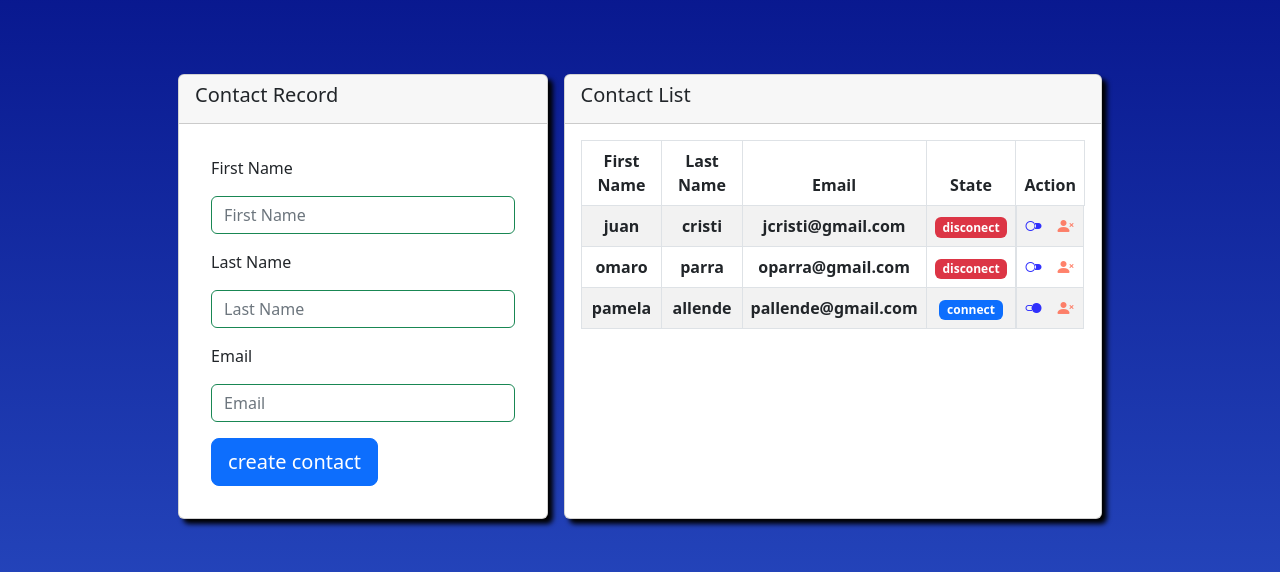
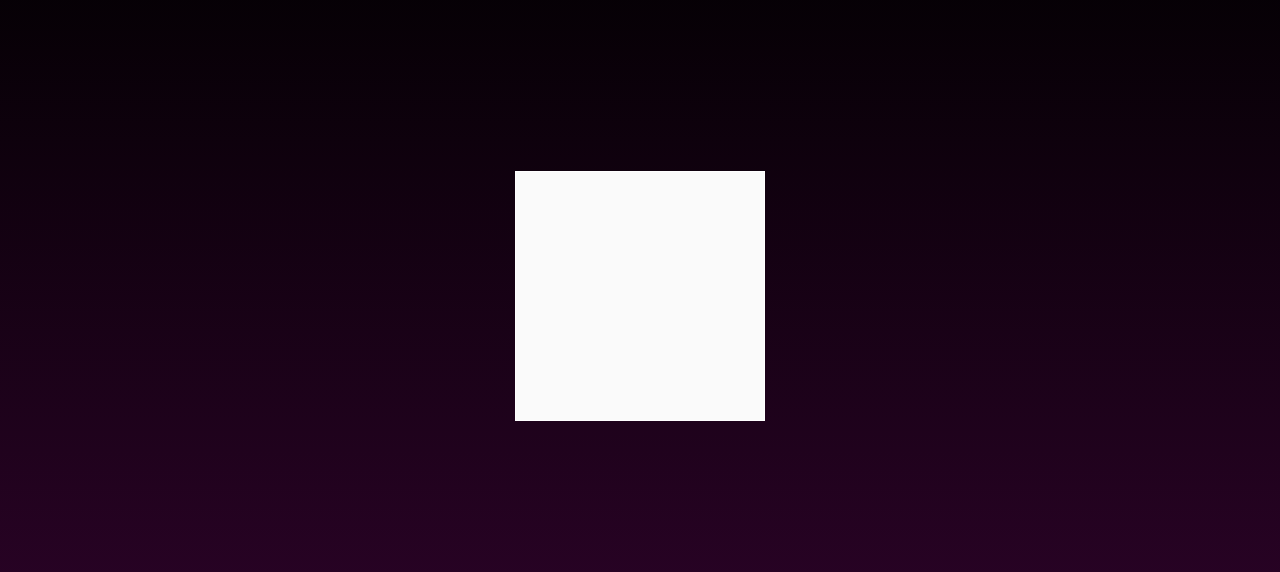
Before and after one commit to omaroaburto/react-open-bootcamp, a React (Create React App) app: page / in a window 1280 px wide. Shown: the part 104-676 px from the top of the page. Built offline with nearby package versions, Linux system fonts and the light colour scheme.

Commit message:
change the color of the square

```diff
--- a/src/App.css
+++ b/src/App.css
@@ -43,7 +43,7 @@ body {
   align-items: center;
   justify-content: center;
   padding: 40px;
-  background-image: linear-gradient(180deg, rgb(4, 17, 136), rgb(41, 76, 194));
+  background-image: linear-gradient(180deg, rgb(0, 0, 0), rgb(46, 3, 42));
   height: 100vh;
 }
 
--- a/src/App.js
+++ b/src/App.js
@@ -8,14 +8,16 @@
 //import TaskListComponent from "./components/container/task-list";
 // import Greeting from "./components/pure/Greeting";
 import './App.css';
-import ContactList from "./components/container/ContactList";
+import Square from './components/pure/Square';
+//import OptionalRender from './components/pure/OptionalRender';
+//import ContactList from "./components/container/ContactList";
 
 function App() {
 
   return (
     <div>
         {/* <TaskListComponent/> */}
-        <ContactList/>
+        <Square/>
     </div>
   );
 }
--- /dev/null
+++ b/src/components/pure/OptionalRender.jsx
@@ -0,0 +1,61 @@
+import React, { useState } from "react";
+
+const LoginButton = ({ LoginAction }) => {
+  return (
+    <button className="btn btn-primary btn-lg" onClick={LoginAction}>
+      Login
+    </button>
+  );
+};
+
+const LogoutButton = ({ LogoutAction }) => {
+  return (
+    <button className="btn btn-danger btn-lg" onClick={LogoutAction}>
+      Logout
+    </button>
+  );
+};
+
+const OptionalRender = () => {
+  const [access, setAccess] = useState(true);
+  const [nMessages, setnMessages] = useState(0);
+
+  const LoginAction = () => {
+    setAccess(true);
+  };
+
+  const LogoutAction = () => {
+    setAccess(false);
+  };
+
+  let button;
+  button = access ? (
+    <LogoutButton LogoutAction={LogoutAction} />
+  ) : (
+    <LoginButton LoginAction={LoginAction} />
+  );
+
+  //unread messages
+  let addMessages = () => {
+    setnMessages(nMessages + 1);
+  };
+  return (
+    <>
+      {button}
+      {/** messages && <p className="text-light">You have {nMessages} new messages ....</p> */}
+      {nMessages > 0 ? (
+        <p className="text-light">
+          You have {nMessages} new message{nMessages === 1 ? null:"s" } ....
+        </p>
+      ) : (
+        <p className="text-light">Their are not messages.</p>
+      )}
+
+      <button onClick={addMessages} className="btn btn-light">
+        +1
+      </button>
+    </>
+  );
+};
+
+export default OptionalRender;
--- /dev/null
+++ b/src/components/pure/Square.jsx
@@ -0,0 +1,37 @@
+import React, { useState } from "react";
+
+const Square = () => {
+  const [timer, setTimer] = useState(0);
+  const [color, setColor] = useState("rgb(250,250,250)");
+  const styleSquare = {
+    backgroundColor: color,
+    width: "250px",
+    height: "250px",
+    border: "1px solid white",
+  };
+  const getColor = () => Math.floor(Math.random() * 255);
+  const generateColor = () => {
+    const myColor = `rgb(${getColor()},${getColor()},${getColor()})`;
+    return setColor(myColor);
+  };
+  const onChangeColor = () => {
+    return setTimer(setInterval(generateColor, 1000));
+  };
+  const onStopChangeColor = () => {
+    return clearInterval(timer);
+  };
+
+  const onDoubleClickchangeColor = () => {
+    return clearInterval(timer);
+  };
+  return (
+    <div
+      style={styleSquare}
+      onMouseOver={onChangeColor}
+      onMouseOut={onStopChangeColor}
+      onDoubleClick={onDoubleClickchangeColor}
+    ></div>
+  );
+};
+
+export default Square;
```
